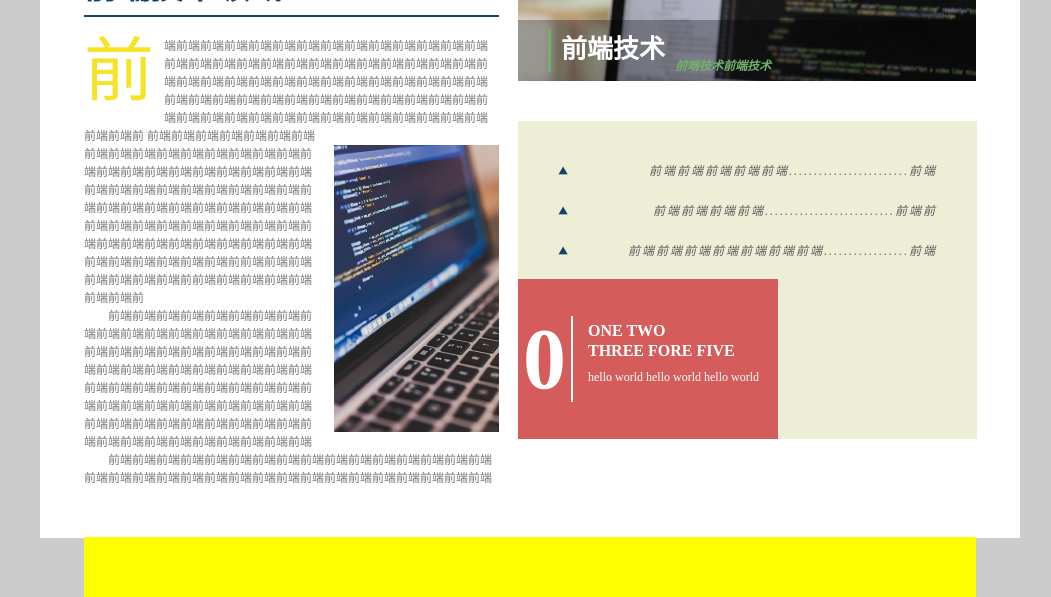
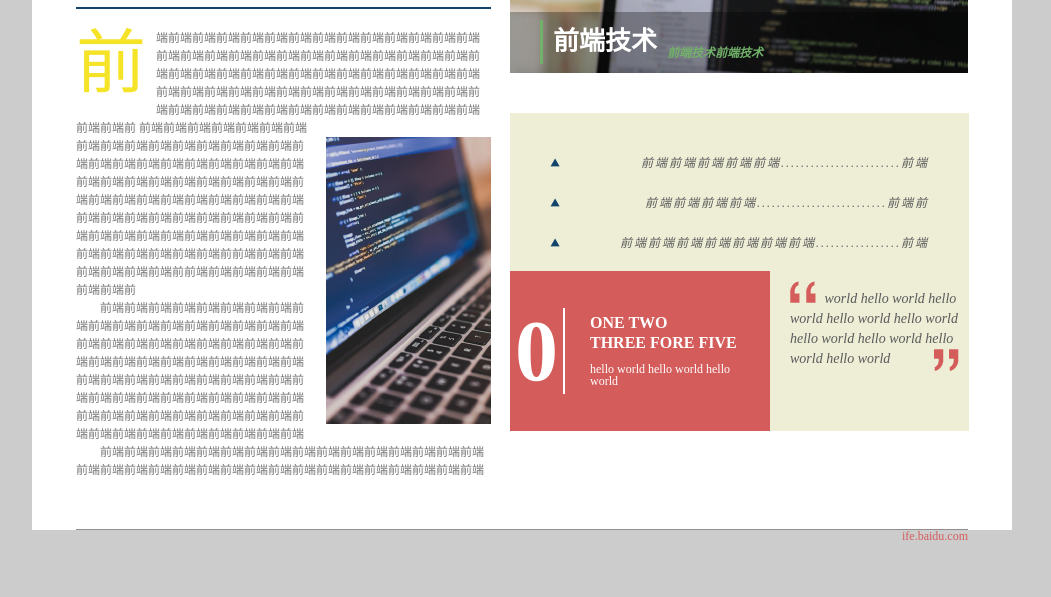
Before and after one commit to Chiiichi/Baidu-IFE-Tasks, a plain HTML site: page task6.html in a window 1280 px wide. Shown: the part 856-1453 px from the top of the page, without its empty margins (118-1169 px from the left). Drawn offline with Linux system fonts and the light colour scheme.

Commit message:
完成任务6
任务6-模拟报纸排版

```diff
--- a/css/task6.css
+++ b/css/task6.css
@@ -49,6 +49,7 @@ table {
 	border-spacing: 0;
 }
 body {
+	margin: 0;
 	width: 100%;
 	background-color: #ccc;
 }
@@ -344,7 +345,7 @@ section {
 	font-style: italic;
 	color: #72b16a;
 	letter-spacing: 140%;
-	margin-top: 40px;
+	margin-top: 35px;
 }
 #info-box {
 	position: relative;
@@ -370,6 +371,7 @@ section {
 	background-position: left center;
 }
 #info-box .square {
+	float: left;
 	width: 260px;
 	height: 160px;
 	background-color: #d45d5c;
@@ -387,12 +389,11 @@ section {
 	color: #fff;
 	padding-right: 5px;
 	border-right: 2px solid #fff;
-	/*margin-top: 43px;*/
 }
 .square .info {
 	display: block;
 	float: right;
-	width: 190px;
+	width: 180px;
 }
 .square h4 {
 	display: inline-block;
@@ -408,14 +409,49 @@ section {
 	color: #fff;
 	margin: 5px 5px;
 }
+#info-box .info-text {
+	position: absolute;
+	bottom: 0;
+	right: 0;
+	width: 189px;
+	height: 160px;
+	display: block;
+	box-sizing: border-box;
+/*	padding: 10px;*/
+}
+.info-text p {
+	position: relative;
+	font-size: 14px;
+	font-family: "黑体";
+	font-style: italic;
+	color: #5a5b5b;
+	margin: 10px;
+	line-height: 20px;
+}
+.info-text p:before{
+	content: url(../images/task6-icon2-l.png);
+	display: inline-block;
+	margin-right:5px;
+}
+.info-text p:after{
+	content: url(../images/task6-icon2-r.png);
+	display: block;
+	float: right;
+}
+
 /*底部*/
 footer {
 	width: 892px;
 	height: 60px;
 	margin: auto;
-	background-color: yellow;
+	border-top: 1px solid #938e8c;
 }
-
+footer span {
+	float: right;
+	color: #d45d5c;
+	font-size: 12px;
+	font-family: "黑体";
+}
 /*@group page components
 ---------------------------------------------------------------------------------------*/
 
--- a/task6.html
+++ b/task6.html
@@ -7,13 +7,16 @@
 </head>
 <body>
 	<div id="container">
+	<!-- 头部 -->
 		<header>
 			<div id="logo">
 				<span>ife.baidu.com</span>
 			</div>
 			<time>2016.01</time>
 		</header>
+	<!-- 正文 -->
 		<article class="clear">
+			<!-- 正文上 -->
 			<section id="top" class="clear">
 				<div id="banner">
 					<img src="./images/task6-banner.png">
@@ -31,6 +34,7 @@
 					</div>
 				</div>
 			</section>
+			<!-- 正文中 -->
 			<section id="middle" class="clear">
 				<article>
 					<h3 class="title">What</h1>
@@ -52,6 +56,7 @@
 					</ul>
 				</article>
 			</section>
+			<!-- 正文下 -->
 			<section id="bottom" class="clear">
 				<article class="clear">
 
@@ -83,12 +88,18 @@
 								<p>hello world hello world hello world</p>
 							</div>
 						</div>
+						<div class="info-text">
+							<p>
+								world hello world hello world hello world hello world hello world hello world hello world hello world
+							</p>
+						</div>
 					</div>
 				</div>
 			</section>
 		</article>
+	<!-- 页脚 -->
 		<footer>
-			<span></span>
+			<span>ife.baidu.com</span>
 		</footer>
 	</div>
 
```
Also changed, not shown: images/task6-icon2-l.png (added), images/task6-icon2-r.png (added).
